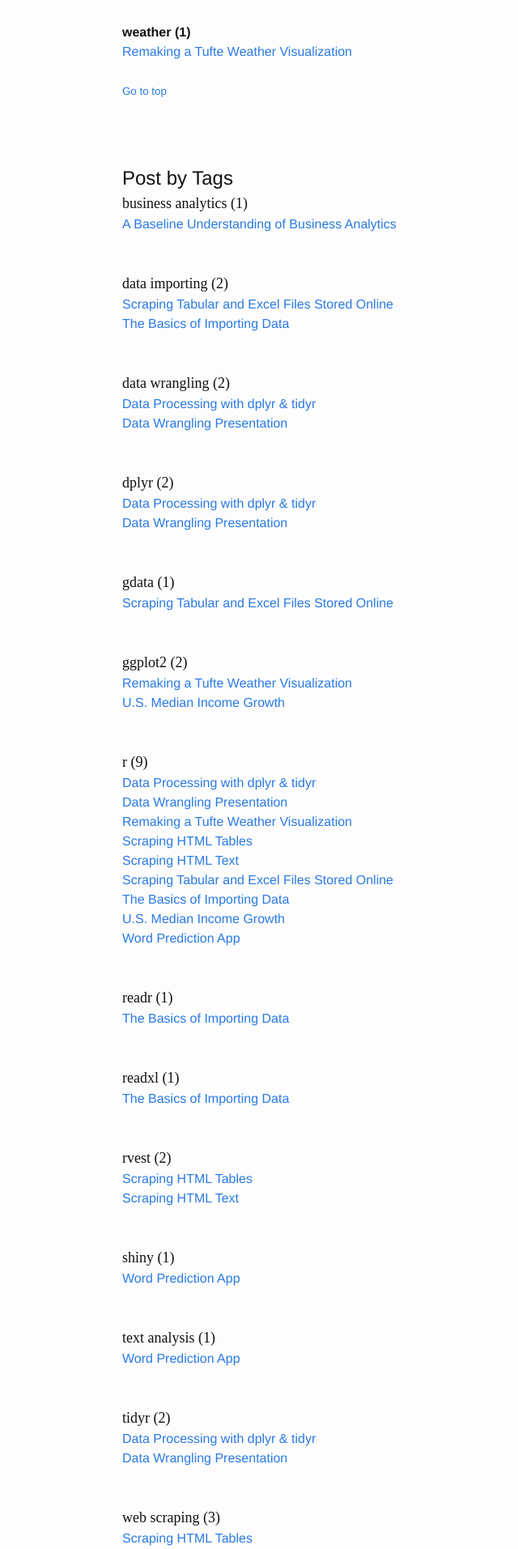
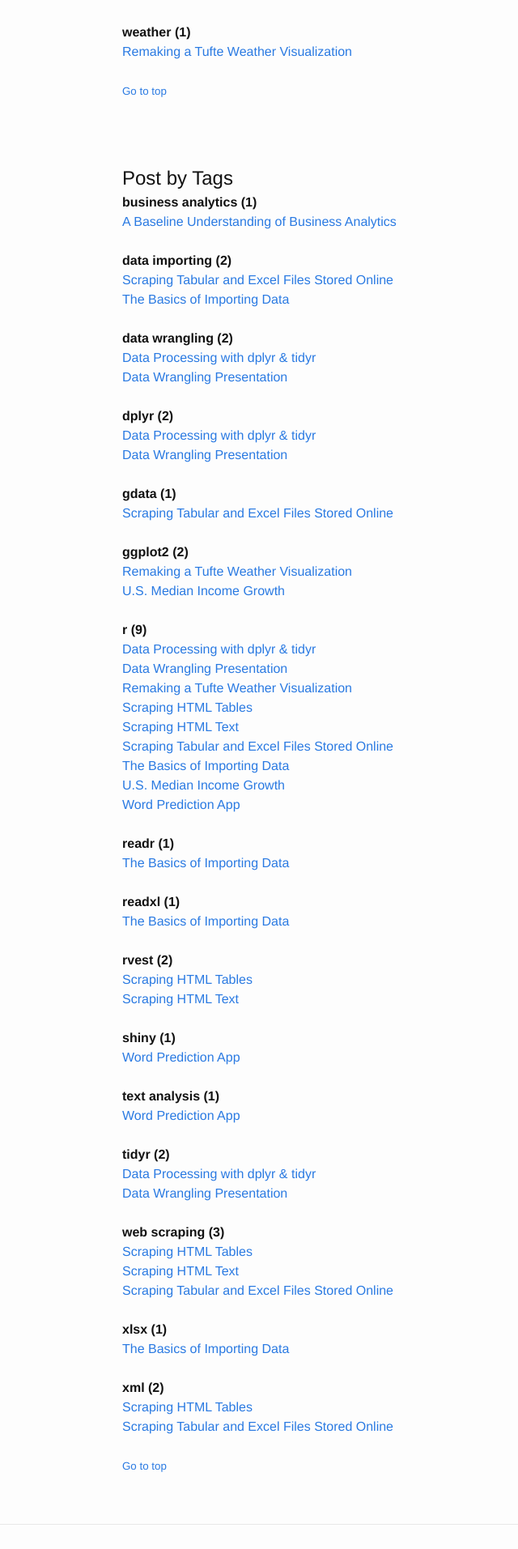
Before and after one commit to bradleyboehmke/bradleyboehmke, a Jekyll site: the page built from archivebycategory.md, in a window 1280 px wide. Shown: the part 898-2811 px from the top of the page at 81% size, without its empty margins (119-759 px from the left). Built offline with Jekyll 4.4.1, drawn with Linux system fonts in a browser that asks for light colours.

Commit message:
Update archivebycategory.md

```diff
--- a/archivebycategory.md
+++ b/archivebycategory.md
@@ -63,17 +63,16 @@ sitemap: false
 <font size="5">Post by Tags</font>
 <div id="tag-index">
     {% for tag in tags %}
-        <a name="{{ tag[0] }}"></a><font size="4" style="font-family:Gentium Basic">{{ tag[0] | replace:'-', ' ' }} ({{ tag | last | size }}) </font>
+        <a name="{{ tag[0] }}"></a><strong>{{ tag[0] | replace:'-', ' ' }} ({{ tag | last | size }}) </strong>
         <br>
     {% assign sorted_posts = site.posts | sort: 'title' %}
     {% for post in sorted_posts %}
     {%if post.tags contains tag[0]%}
-
      <a href="{{ site.baseurl }}{{ post.url }}" title="{{ post.title }}">{{ post.title }}</a>
     <br>
     {%endif%}
     {% endfor %}
-    <br><br>
+    <br>
     {% endfor %}
 </div>
 
```
